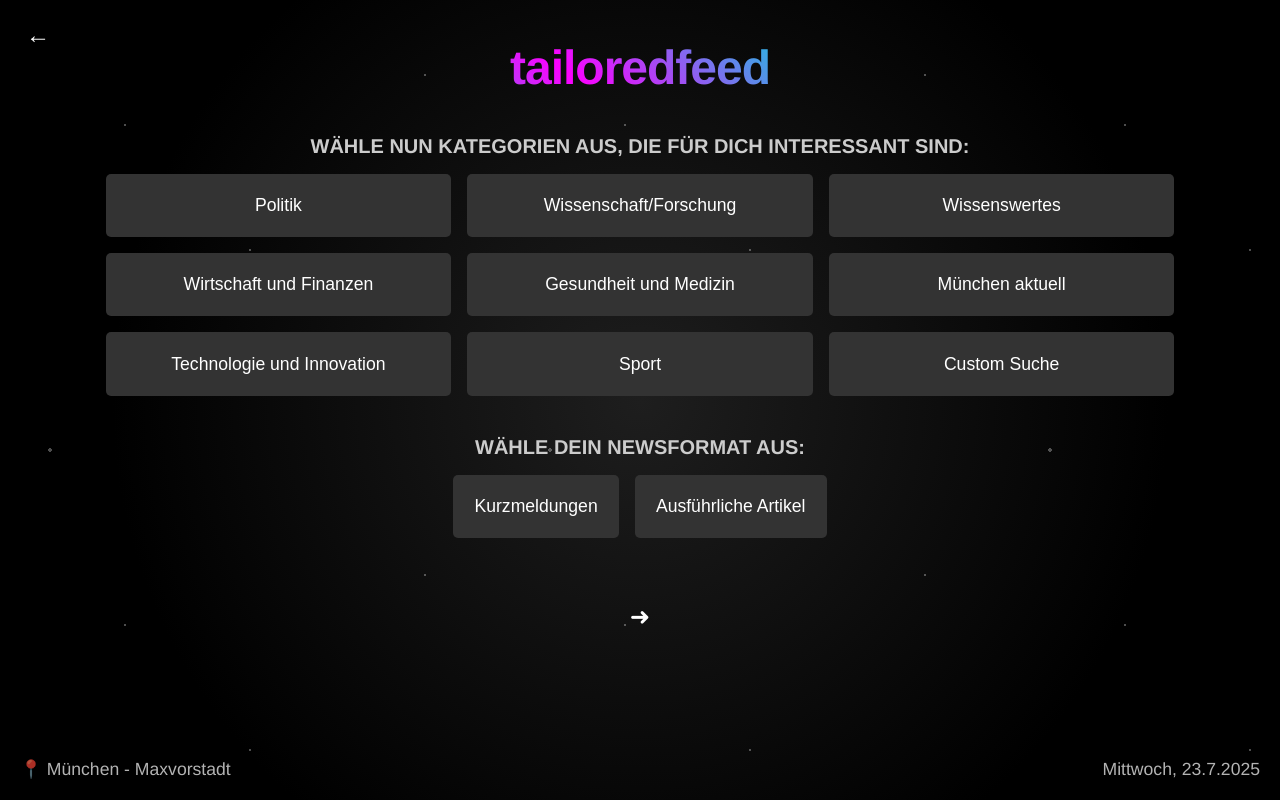
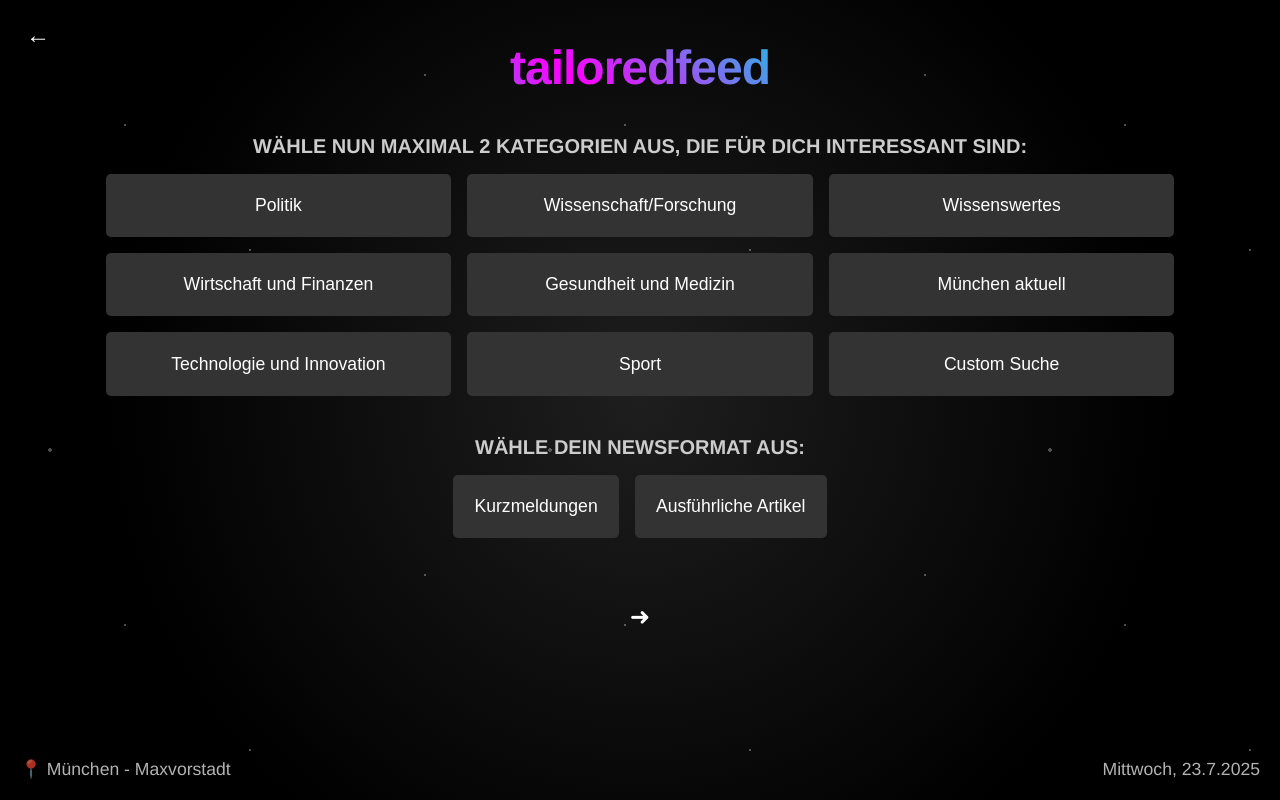
Before and after one commit to Goldinggamer/TailoredFeed, a Flask app: page /categories in a window 1280 px wide. Run offline with Flask 3, Linux system fonts and the light colour scheme; the visitor is signed in with stand-in values (Sample User, id 1); parts of the project's set-up code (start-up, migrations or seed data) failed here and were passed over.

Commit message:
Nutzer kann maximal 2 kategorien auswählen

```diff
--- a/app.py
+++ b/app.py
@@ -129,6 +129,13 @@ def submit_categories():
         return jsonify({
             'success': False,
             'message': 'Bitte wähle mindestens eine Kategorie und ein Newsformat aus.'
+        })
+
+    # Validierung: Maximal 2 Kategorien
+    if len(selected_categories) > 2:
+        return jsonify({
+            'success': False,
+            'message': 'Du kannst maximal 2 Kategorien auswählen.'
         })
 
     # Validierung für Custom-Suche
--- a/templates/categories.html
+++ b/templates/categories.html
@@ -20,7 +20,10 @@
     <div class="brand">tailoredfeed</div>
 
     <div class="section-heading">
-      Wähle nun Kategorien aus, die für dich interessant sind:
+      Wähle nun maximal 2 Kategorien aus, die für dich interessant sind:
+    </div>
+    <div id="category-limit-message" style="display: none; color: #ff6b6b; text-align: center; margin-bottom: 15px; font-size: 14px; background: rgba(255,107,107,0.1); padding: 10px; border-radius: 8px; border: 1px solid rgba(255,107,107,0.3);">
+      Du kannst maximal 2 Kategorien auswählen. Bitte entferne eine Auswahl, um eine neue hinzuzufügen.
     </div>
     <div class="option-buttons category-buttons">
       <button class="option-button" data-value="politik">Politik</button>
@@ -66,7 +69,27 @@
       // Kategorien-Buttons
       document.querySelectorAll('.category-buttons .option-button').forEach(button => {
         button.addEventListener('click', function() {
-          this.classList.toggle('selected');
+          const selectedCategories = document.querySelectorAll('.category-buttons .option-button.selected');
+          const limitMessage = document.getElementById('category-limit-message');
+
+          // Wenn Button bereits ausgewählt ist, deselektiere ihn
+          if (this.classList.contains('selected')) {
+            this.classList.remove('selected');
+            limitMessage.style.display = 'none';
+          } else {
+            // Wenn noch keine 2 Kategorien ausgewählt sind, kann ausgewählt werden
+            if (selectedCategories.length < 2) {
+              this.classList.add('selected');
+              limitMessage.style.display = 'none';
+            } else {
+              // Zeige Limit-Nachricht
+              limitMessage.style.display = 'block';
+              // Nach 3 Sekunden wieder ausblenden
+              setTimeout(() => {
+                limitMessage.style.display = 'none';
+              }, 3000);
+            }
+          }
 
           // Zeige/verstecke Custom Search Input
           const customSearchContainer = document.getElementById('custom-search-container');
@@ -110,6 +133,17 @@
           }
         }
 
+        // Validierung: Mindestens 1, maximal 2 Kategorien
+        if (selectedCategories.length === 0) {
+          alert('Bitte wähle mindestens eine Kategorie aus.');
+          return;
+        }
+
+        if (selectedCategories.length > 2) {
+          alert('Du kannst maximal 2 Kategorien auswählen.');
+          return;
+        }
+
         // Ausgewähltes Format ermitteln
         const selectedFormat = document.querySelector('.format-buttons .option-button.selected');
         const formatValue = selectedFormat ? selectedFormat.getAttribute('data-value') : '';
--- /dev/null
+++ b/user_data/20250723_231512_user_info.json
@@ -0,0 +1,6 @@
+{
+  "age_group": "13",
+  "gender": "männlich",
+  "language": "English",
+  "dialect": ""
+}
```
